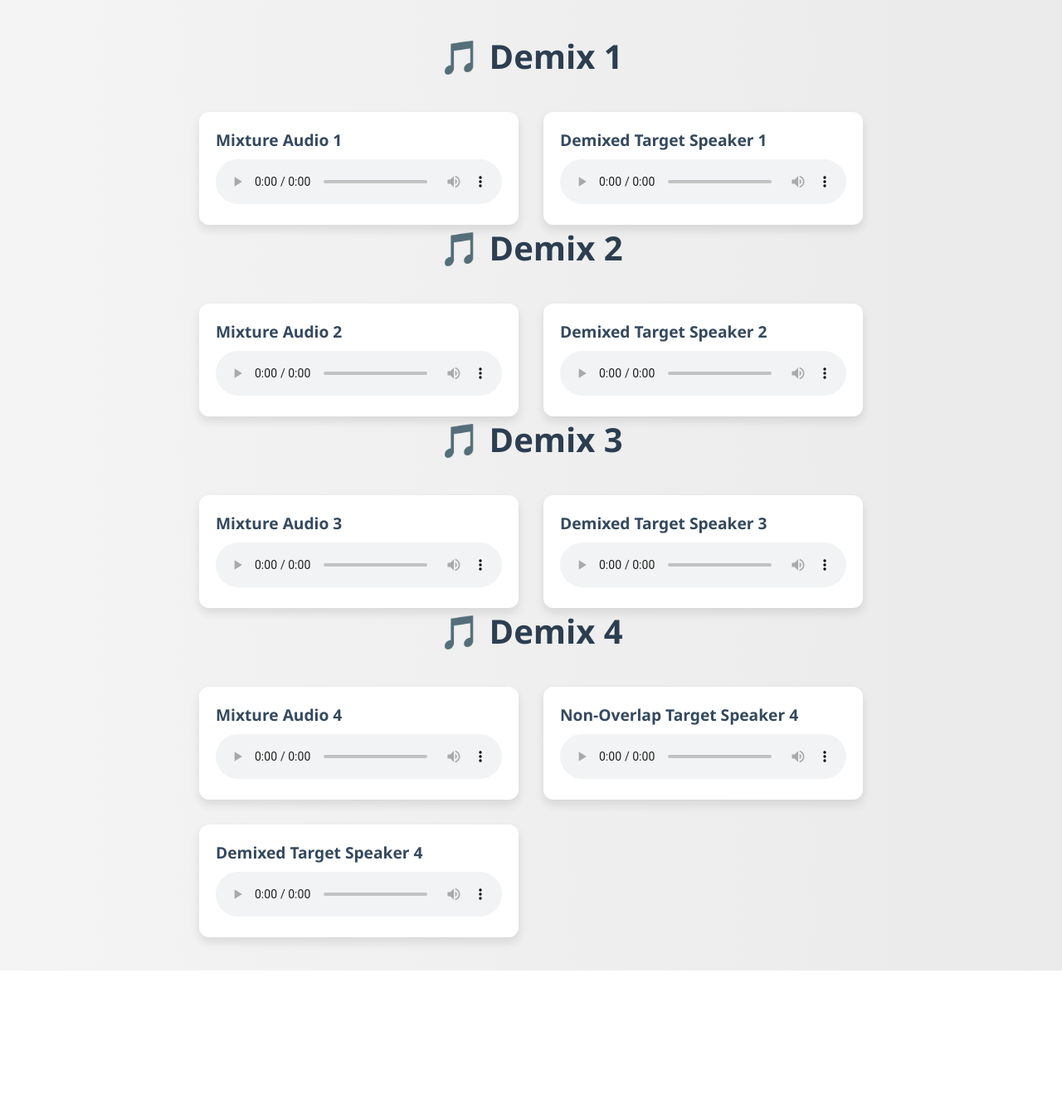
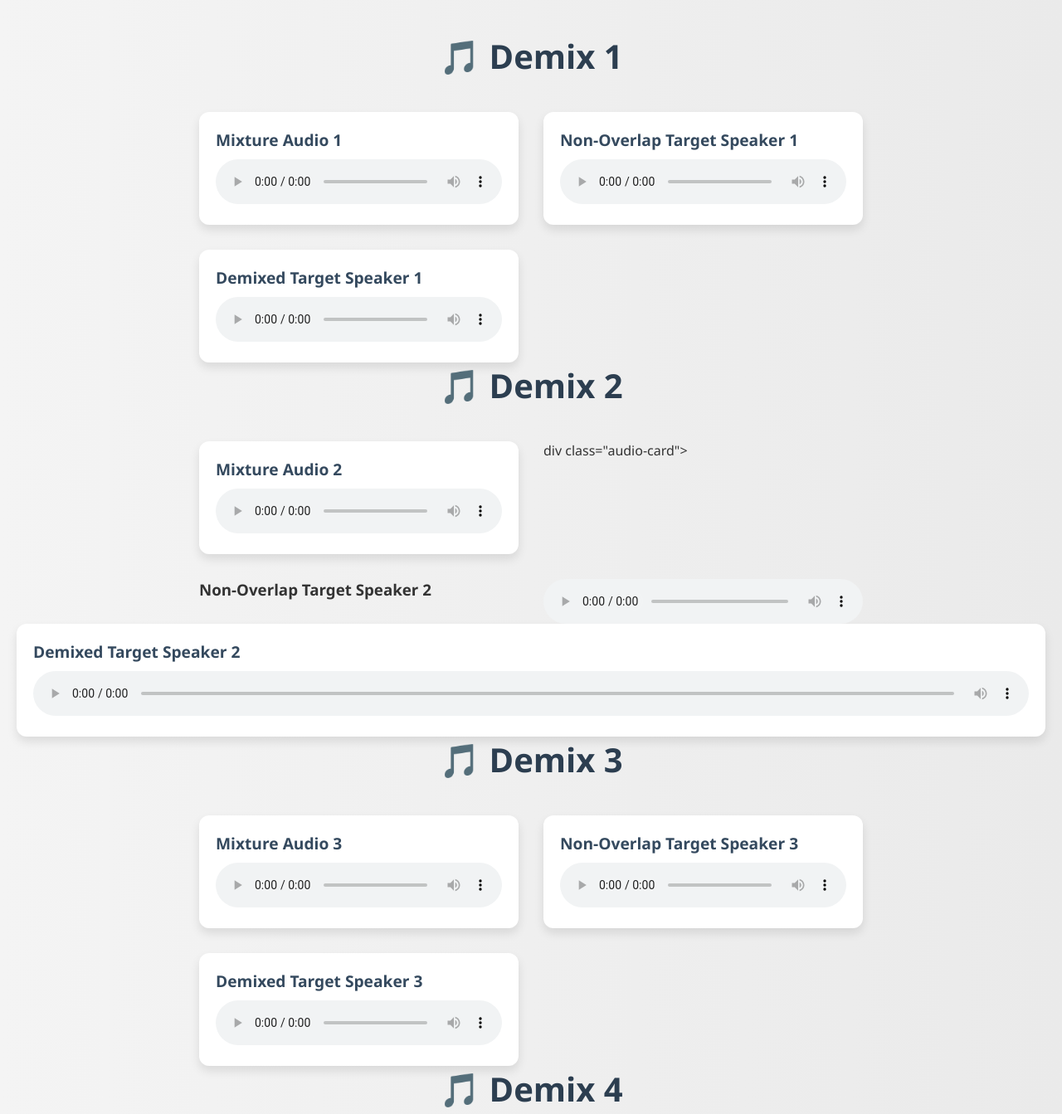
Before and after one commit to swarnainece/ELevato--AdRess, a plain HTML site: page index.html in a window 1280 px wide. Shown: the top 1343 px of the page at 83% size. Before the commit the page ends 1170 px from the top, so only its background shows below. Drawn offline with Linux system fonts and the light colour scheme.

Commit message:
Update index.html

```diff
--- a/index.html
+++ b/index.html
@@ -80,6 +80,14 @@
       </audio>
     </div>
 
+        <div class="audio-card">
+      <h3> Non-Overlap Target Speaker 1</h3>
+      <audio controls>
+        <source src="Target_Est4.wav" type="audio/mpeg">
+        Your browser does not support the audio element.
+      </audio>
+    </div>
+
     <div class="audio-card">
       <h3> Demixed Target Speaker 1</h3>
       <audio controls>
@@ -101,6 +109,14 @@
       <h3>Mixture Audio 2</h3>
       <audio controls>
         <source src="Mixture_Samp_2.wav" type="audio/mpeg">
+        Your browser does not support the audio element.
+      </audio>
+    </div>
+
+    div class="audio-card">
+      <h3> Non-Overlap Target Speaker 2</h3>
+      <audio controls>
+        <source src="Target_Est4.wav" type="audio/mpeg">
         Your browser does not support the audio element.
       </audio>
     </div>
@@ -127,6 +143,14 @@
       <h3>Mixture Audio 3</h3>
       <audio controls>
         <source src="Mixture_Samp_3.wav" type="audio/mpeg">
+        Your browser does not support the audio element.
+      </audio>
+    </div>
+
+    <div class="audio-card">
+      <h3> Non-Overlap Target Speaker 3</h3>
+      <audio controls>
+        <source src="Target_Est4.wav" type="audio/mpeg">
         Your browser does not support the audio element.
       </audio>
     </div>
```
